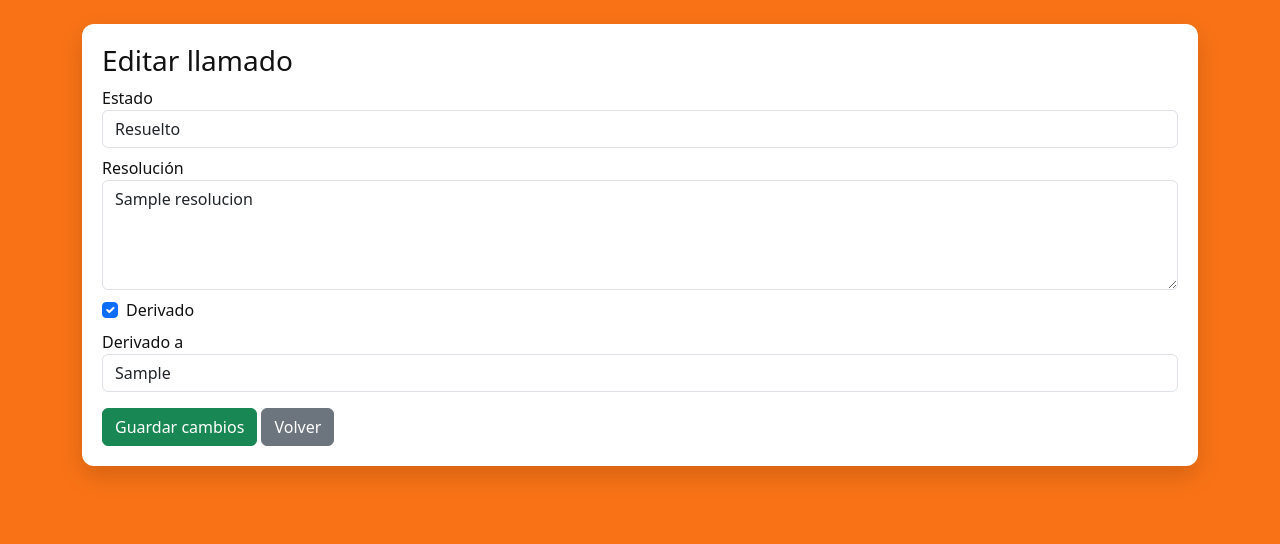
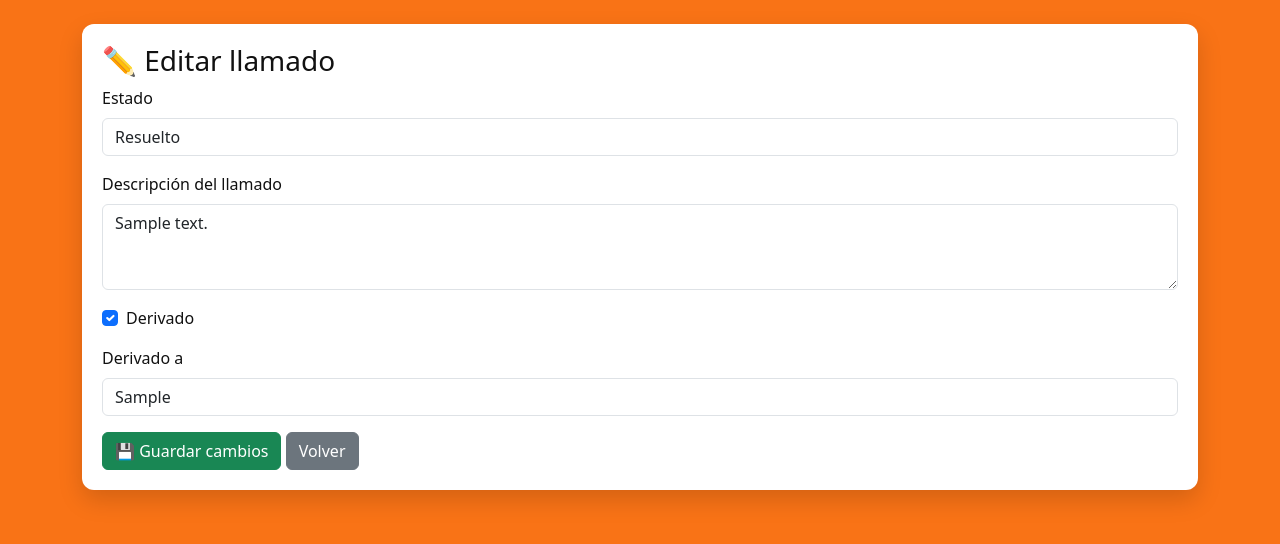
Before and after one commit to Agustin1112/guardias_it, a Flask app: page /guardias/editar/1 in a window 1280 px wide. Shown: the part 65-609 px from the top of the page. Run offline with Flask 3, Linux system fonts and the light colour scheme; a user stored in the database is signed in; a database or web service that is not in the repository returns one stand-in record (values such as "Sample title"); some libraries are stand-ins or nearby versions.

Commit message:
Fix edición de descripción del llamado

```diff
--- a/app.py
+++ b/app.py
@@ -618,6 +618,7 @@ def editar_guardia(guardia_id):
 
     if request.method == "POST":
         estado = request.form.get("estado")
+        descripcion = request.form.get("descripcion")
         resolucion = request.form.get("resolucion")
         derivado = "derivado" in request.form
         derivado_a = request.form.get("derivado_a")
@@ -625,12 +626,14 @@ def editar_guardia(guardia_id):
         cur.execute("""
             UPDATE guardias
             SET estado = %s,
+                descripcion = %s,
                 resolucion = %s,
                 derivado = %s,
                 derivado_a = %s
             WHERE id = %s
         """, (
             estado,
+            descripcion,
             resolucion,
             derivado,
             derivado_a,
@@ -639,7 +642,7 @@ def editar_guardia(guardia_id):
 
         db.commit()
         cur.close()
-        flash("Llamado actualizado", "success")
+        flash("Llamado actualizado correctamente", "success")
         return redirect(url_for("index"))
 
     cur.execute("SELECT * FROM guardias WHERE id = %s", (guardia_id,))
@@ -647,6 +650,7 @@ def editar_guardia(guardia_id):
     cur.close()
 
     return render_template("editar_guardia.html", guardia=guardia)
+
 
 @app.route("/historial_guardias")
 @login_required
--- a/templates/editar_guardia.html
+++ b/templates/editar_guardia.html
@@ -2,63 +2,66 @@
 {% set bloqueado = guardia.estado == "Cerrado" %}
 
 {% block content %}
-<h3>Editar llamado</h3>
+<h3>✏️ Editar llamado</h3>
 
 <form method="POST">
 
-    <div class="mb-2">
-        <label>Estado</label>
+    <!-- ESTADO -->
+    <div class="mb-3">
+        <label class="form-label">Estado</label>
         <select name="estado" class="form-control"
             {% if bloqueado %}disabled{% endif %}>
 
-            <option value="Abierto"
-                {% if guardia.estado == "Abierto" %}selected{% endif %}>
-                Abierto
+            {% for e in ["Abierto", "En progreso", "Resuelto", "Cerrado"] %}
+            <option value="{{ e }}"
+                {% if guardia.estado == e %}selected{% endif %}>
+                {{ e }}
             </option>
-
-            <option value="En progreso"
-                {% if guardia.estado == "En progreso" %}selected{% endif %}>
-                En progreso
-            </option>
-
-            <option value="Resuelto"
-                {% if guardia.estado == "Resuelto" %}selected{% endif %}>
-                Resuelto
-            </option>
-
-            <option value="Cerrado"
-                {% if guardia.estado == "Cerrado" %}selected{% endif %}>
-                Cerrado
-            </option>
+            {% endfor %}
         </select>
     </div>
 
-    <div class="mb-2">
-        <label>Resolución</label>
-        <textarea class="form-control" name="resolucion" rows="4"
-            {% if bloqueado %}readonly{% endif %}>
-{{ guardia.resolucion or "" }}
-        </textarea>
+    <!-- DESCRIPCIÓN (EL BUG ESTABA ACÁ) -->
+    <div class="mb-3">
+        <label class="form-label">Descripción del llamado</label>
+        <textarea class="form-control"
+                  name="descripcion"
+                  rows="3"
+                  {% if bloqueado %}readonly{% endif %}>{{ guardia.descripcion }}</textarea>
     </div>
 
-    <div class="form-check mb-2">
-        <input class="form-check-input" type="checkbox" name="derivado"
-            {% if guardia.derivado %}checked{% endif %}
-            {% if bloqueado %}disabled{% endif %}>
-        <label class="form-check-label">Derivado</label>
+
+
+    <!-- DERIVADO -->
+    <div class="form-check mb-3">
+        <input class="form-check-input"
+               type="checkbox"
+               name="derivado"
+               {% if guardia.derivado %}checked{% endif %}
+               {% if bloqueado %}disabled{% endif %}>
+        <label class="form-check-label">
+            Derivado
+        </label>
     </div>
 
+    <!-- DERIVADO A -->
     <div class="mb-3">
-        <label>Derivado a</label>
-        <input class="form-control" name="derivado_a"
+        <label class="form-label">Derivado a</label>
+        <input class="form-control"
+               name="derivado_a"
                value="{{ guardia.derivado_a or '' }}"
                {% if bloqueado %}readonly{% endif %}>
     </div>
 
     {% if not bloqueado %}
-        <button class="btn btn-success">Guardar cambios</button>
+        <button class="btn btn-success">
+            💾 Guardar cambios
+        </button>
     {% endif %}
-    <a href="/" class="btn btn-secondary">Volver</a>
+
+    <a href="/" class="btn btn-secondary">
+        Volver
+    </a>
 
 </form>
 {% endblock %}
```
